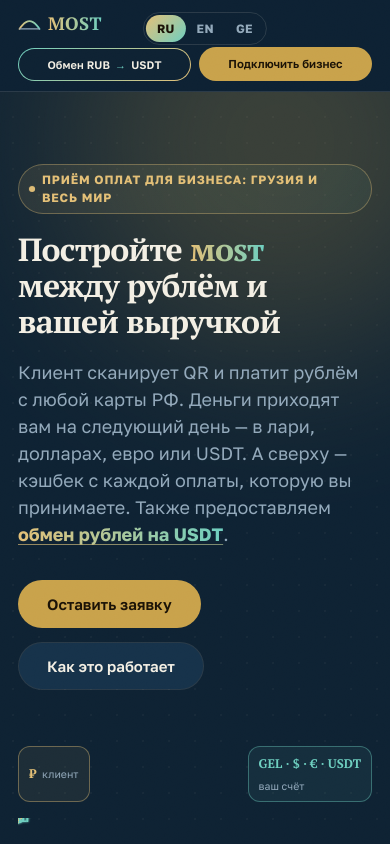
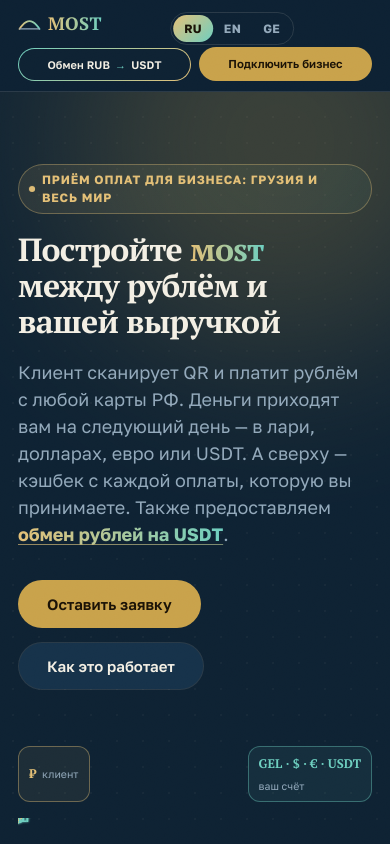
Before and after one commit to mostpayy/most-site, a plain HTML site: page index.html in a window 390 px wide. Shown: the top 844 px of the page. Drawn offline with Linux system fonts and the light colour scheme.

Commit message:
Update index.html

```diff
--- a/index.html
+++ b/index.html
@@ -196,7 +196,7 @@
     }
     /* switcher sits on the top row, right of the logo */
     .nav-right .lang-switch{
-      position:absolute; top:12px; left:50%; transform:translateX(-42%);
+      position:absolute; top:12px; left:50%; transform:translateX(-20%);
     }
     nav .wrap{ position:relative; }
     .btn-exchange, .nav-right .btn-primary{ min-width:0; flex:1 1 auto; }
```
